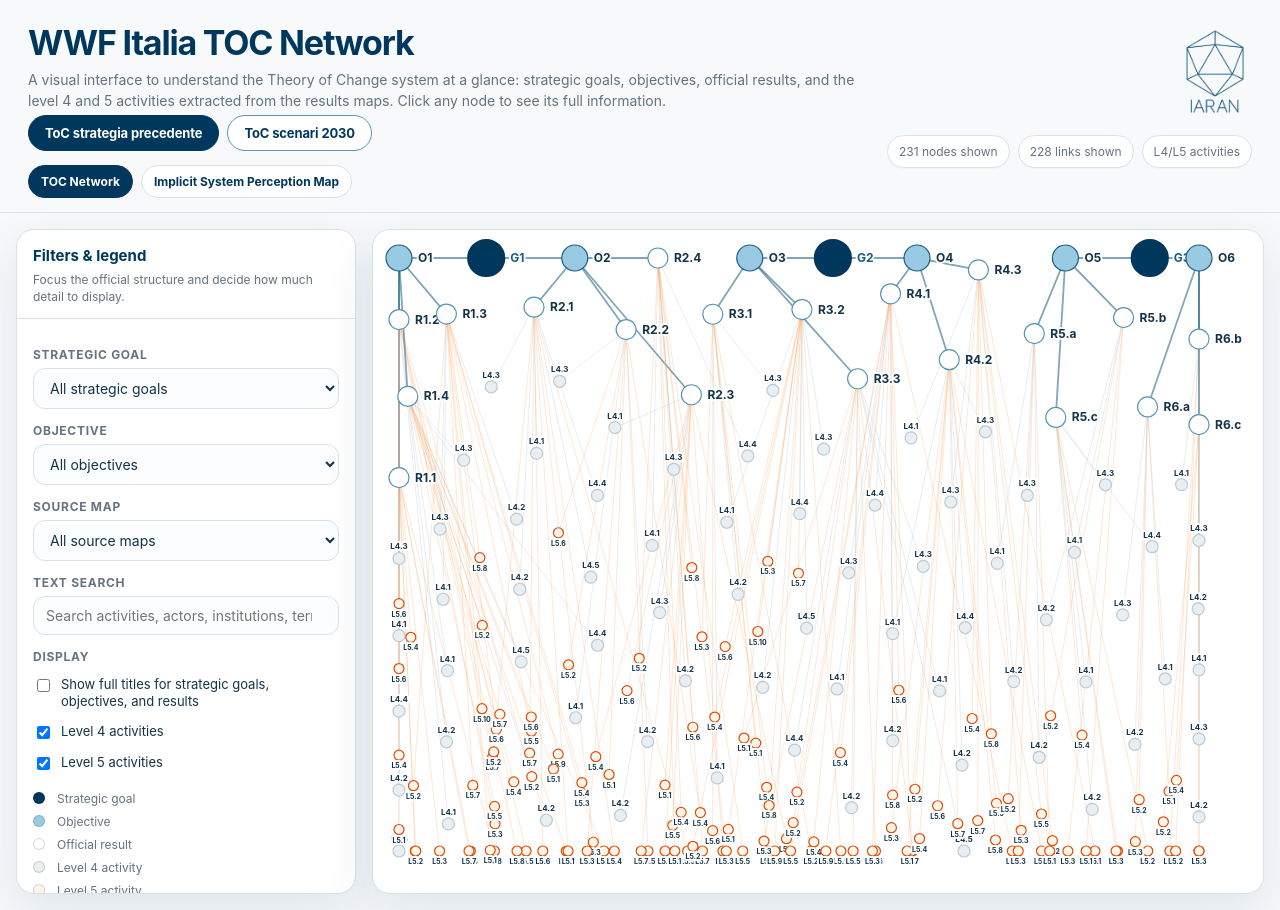
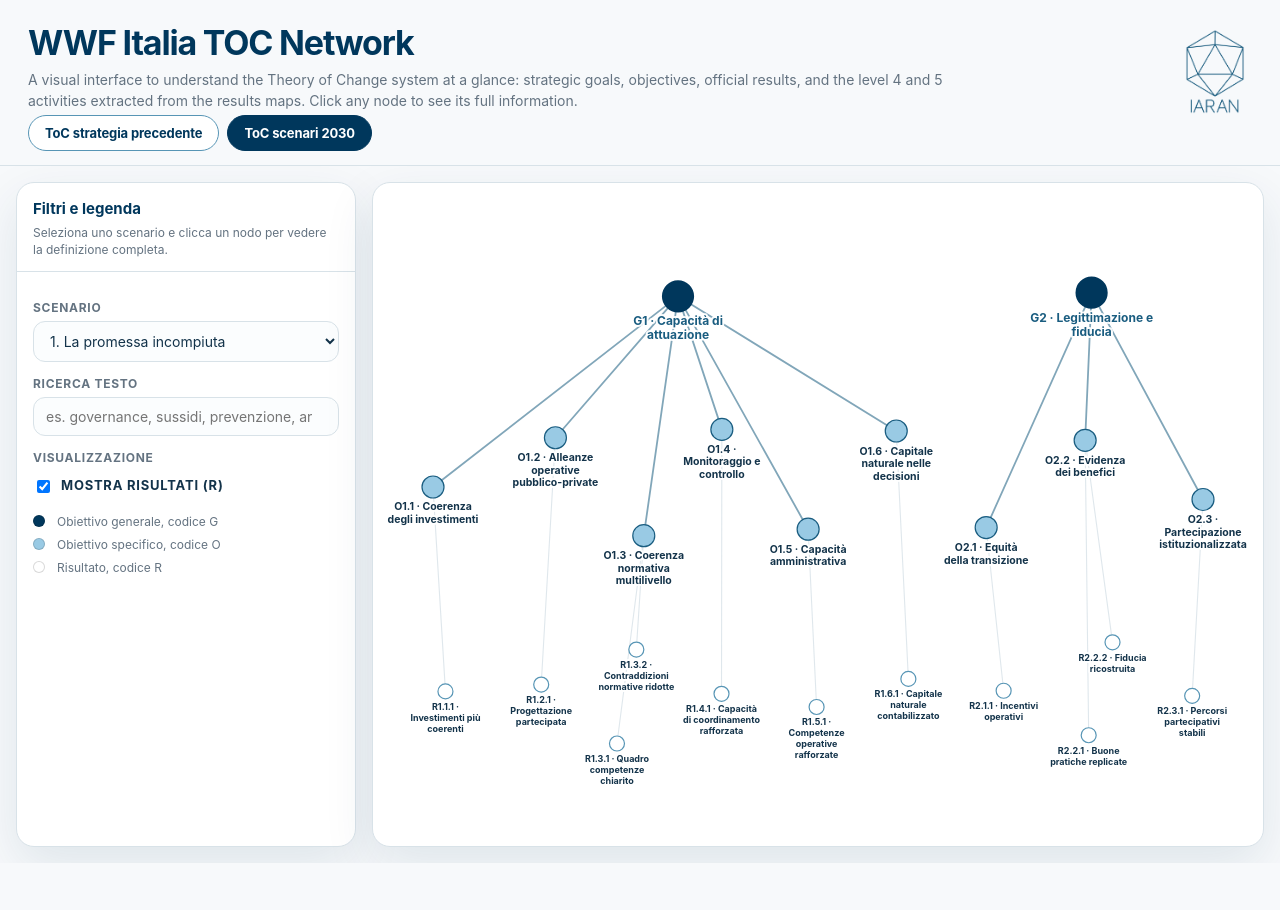
Before and after one commit to FutureOfAid/WWF-IT-IARAN-Pathway-2030, a website: page index.html in a window 1280 px wide. After the commit the page ends 863 px from the top, so only its background shows below. Drawn offline with Linux system fonts and the light colour scheme; a web font is replaced by a local one.

Commit message:
Set scenario ToC as default view

```diff
--- a/index.html
+++ b/index.html
@@ -659,8 +659,8 @@
           Click any node to see its full information.
         </p>
         <div class="section-switch" aria-label="ToC section">
-          <button class="section-btn active" id="strategySectionBtn">ToC strategia precedente</button>
-          <button class="section-btn" id="scenarioSectionBtn">ToC scenari 2030</button>
+          <button class="section-btn" id="strategySectionBtn">ToC strategia precedente</button>
+          <button class="section-btn active" id="scenarioSectionBtn">ToC scenari 2030</button>
         </div>
         <div class="view-switch" id="strategyViewSwitch" aria-label="Network view">
           <button class="view-button active" id="tocView">TOC Network</button>
@@ -677,7 +677,7 @@
       </div>
     </header>
 
-    <div id="strategySection">
+    <div id="strategySection" hidden>
     <div class="layout">
       <aside class="panel">
         <div class="panel-header">
@@ -733,7 +733,7 @@
     </div>
     </div><!-- /#strategySection -->
 
-    <div id="scenarioSection" hidden>
+    <div id="scenarioSection">
     <div class="layout">
       <aside class="panel">
         <div class="panel-header">
@@ -1246,7 +1246,7 @@
         });
       }
 
-      init();
+      init().then(showScenarioSection);
 
       // =====================================================================
       // SCENARIO SECTION — four ToC networks (scenari 2030). Fully separate
```
